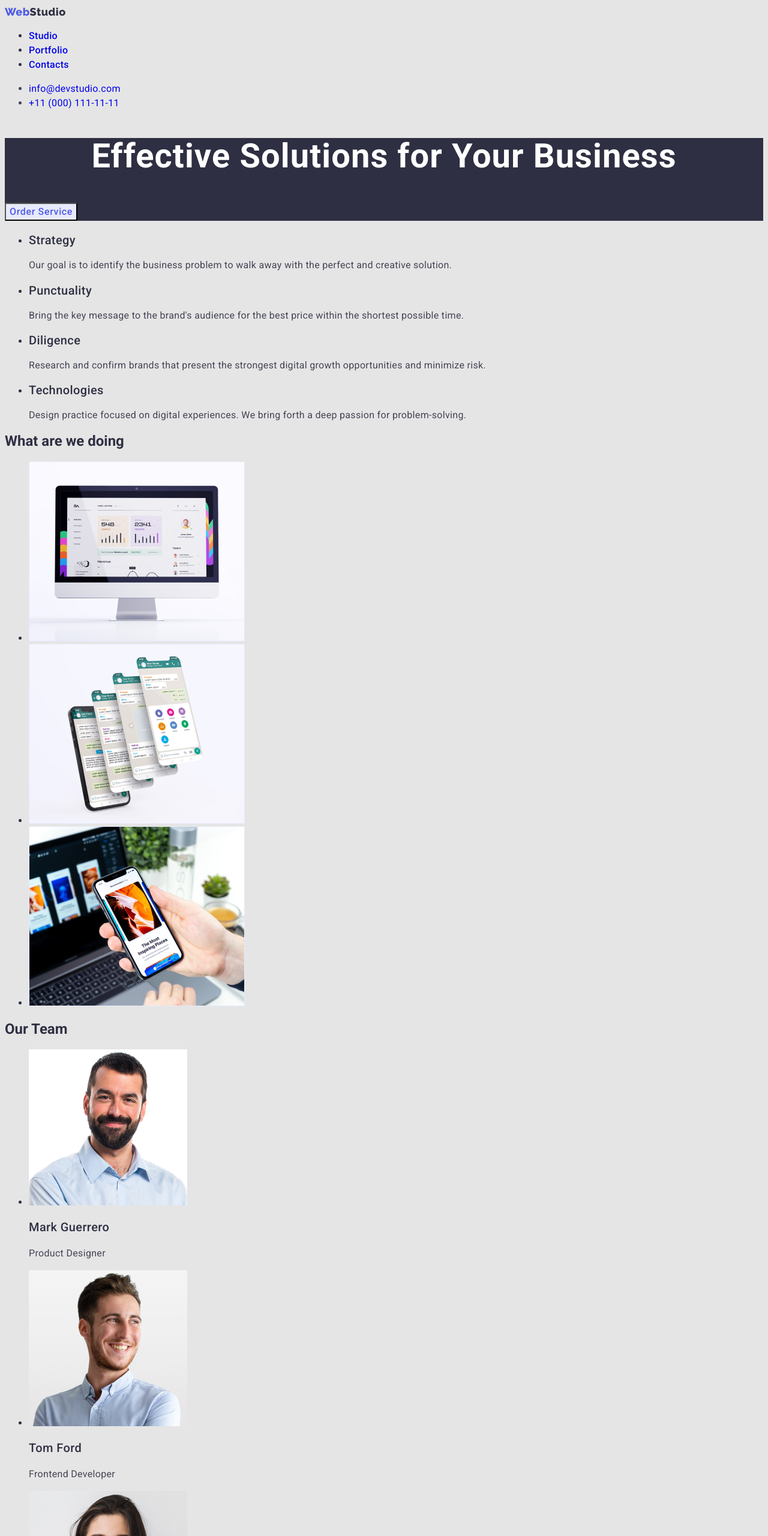
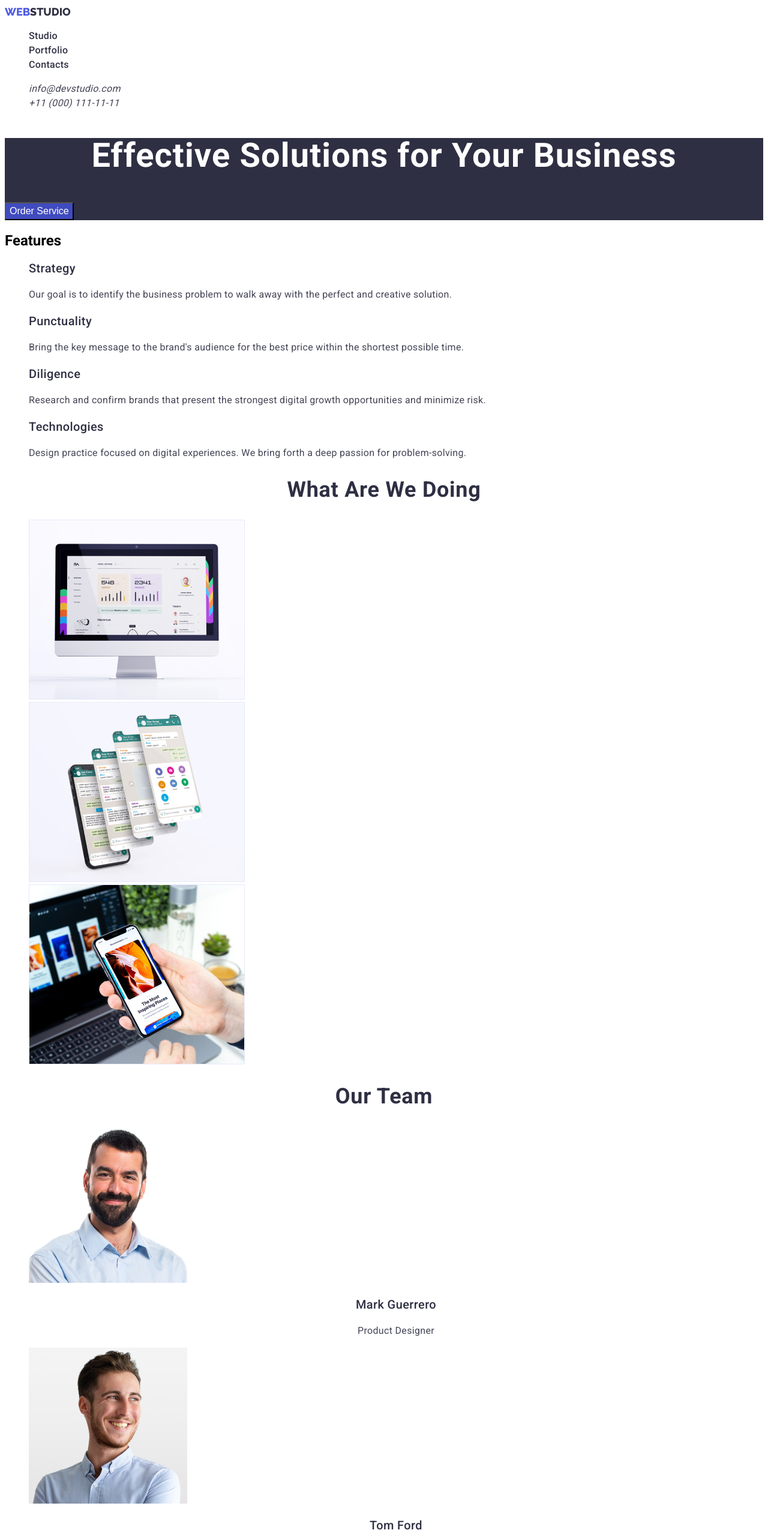
Before and after one commit to Mike130693/goit-markup-hw-02, a plain HTML site: page index.html in a window 1280 px wide. Shown: the top 2560 px of the page at 60% size. Drawn offline with Linux system fonts and the light colour scheme.

Commit message:
update all CSS and HTML

```diff
--- a/css/styles.css
+++ b/css/styles.css
@@ -1,173 +1,185 @@
+:root {
+  --main-color: #2e2f42;
+  --second-txt-color: #434455;
+  --portfolio-btn-main-color: #f4f4fd;
+  --portfolio-btn-txt-color: #4d5ae5;
+  --studio-btn-color: #4d5ae5;
+  --studio-btn-txt-color: #ffff;
+  --background-btn-color: #404bbf;
+  --hero-footer-background-color: #2e2f42;
+}
+
 body {
   font-family: "Roboto", sans-serif;
-  color:#2E2F42;
-  background: #e5e5e5;
+  background-color: var(--studio-btn-txt-color);
 }
-.link:hover,
-.link:focus {
-  color: #404bbf;
+.lists {
+  list-style: none;
 }
-/*---HEADER---*/
-.header .navigation .mail-tel {
-  list-style-type: none;
+.link {
+  text-decoration: none;
 }
+/*---------HEADER--------*/
 .logo {
   font-family: "Raleway", sans-serif;
+  font-style: normal;
   font-weight: 800;
   font-size: 18px;
   line-height: 1.33;
-  letter-spacing: 0.03em;
-  color: #2e2f42;
-  text-decoration: none;
+  color: var(--main-color);
 }
 .logo-web {
+  font-family: "Raleway", sans-serif;
+  font-style: normal;
+  font-weight: 800;
+  font-size: 18px;
+  line-height: 1.33;
   color: #4d5ae5;
 }
-.menu {
+.menu-item {
   font-weight: 500;
   font-size: 16px;
   line-height: 1.5;
   letter-spacing: 0.02em;
-  color: #2e2f42;
-  text-decoration: none;
+  color: var(--main-color);
 }
-.address {
-  font-style: normal;
-}
-.mail-tel {
+.menu-txt {
+  font-weight: 500;
   font-size: 16px;
   line-height: 1.5;
   letter-spacing: 0.02em;
-  text-decoration: none;
-  color: #434455;
+  color: var(--main-color);
 }
-/*---/HEADER---*/
-/*---HERO---*/
+.contacts {
+  font-weight: 400;
+  font-size: 16px;
+  line-height: 1.5;
+  letter-spacing: 0.02em;
+  color: var(--second-txt-color);
+}
+/*---------HERO--------*/
 .hero {
-  background: #2e2f42;
+  background-color: var(--hero-footer-background-color);
 }
 .main-title {
+  font-weight: 700;
   font-size: 56px;
-  line-height: 1.1;
+  line-height: 1.07;
   text-align: center;
   letter-spacing: 0.02em;
-  color: #ffffff;
+  color: var(--studio-btn-txt-color);
 }
-.button .hero {
-  font-family: "Roboto";
+.main-btn {
   font-weight: 500;
-  background: #4d5ae5;
   font-size: 16px;
   line-height: 1.5;
-  letter-spacing: 0.04em;
-  color: #ffffff;
-  cursor: pointer;
+  background-color: var(--studio-btn-color);
+  color: var(--studio-btn-txt-color);
 }
-.button {
-  font-family: "Roboto";
-  font-weight: 500;
-  background: #e7e9fc;
-  font-size: 16px;
-  line-height: 1.5;
-  letter-spacing: 0.04em;
-  color: #4d5ae5;
-  cursor: pointer;
+.main-btn,
+.portfolio-btn:hover {
+  background: var(--background-btn-color);
 }
-/*---/HERO---*/
-/*---FEATURES---*/
-.portfolio-navigation button:hover,
-.portfolio-navigation button:focus,
-.hero button:hover,
-.hero button:focus {
-  background-color: #404bbf;
-  color: #ffffff;
+.main-btn,
+.portfolio-btn:focus {
+  background: var(--background-btn-color);
 }
-.features-list .projects-list .team-list .portfolio-navigation .portfolio-list {
-  list-style-type: none;
-}
-.link {
-  text-decoration: none;
-}
-.visually {
-  position: absolute;
-  white-space: nowrap;
-  width: 1px;
-  height: 1px;
-  overflow: hidden;
-  border: 0;
-  padding: 0;
-  clip: rect(0 0 0 0);
-  clip-path: inset(50%);
-  margin: -1px;
-}
+/*---------FEATURES--------*/
 .features-title {
   font-weight: 500;
   font-size: 20px;
   line-height: 1.2;
   letter-spacing: 0.02em;
-  color: #2e2f42;
+  color: var(--main-color);
 }
 .features-txt {
+  font-weight: 400;
   font-size: 16px;
-  line-height: 1.2;
+  line-height: 1.5;
   letter-spacing: 0.02em;
-  color: #434455;
+  color: var(--second-txt-color);
 }
-/*---/FEATURES---*/
-/*---PROJECTS & TEAM---*/
-.projects .team {
+/*---------PROJECTS--------*/
+.project-title {
+  font-weight: 700;
   font-size: 36px;
-  line-height: 1.1;
+  line-height: 1.11;
+  text-align: center;
   letter-spacing: 0.02em;
+  text-transform: capitalize;
+  color: var(--main-color);
+}
+/*---------TEAM--------*/
+.team-title {
+  font-weight: 700;
+  font-size: 36px;
+  line-height: 1.11;
   text-align: center;
+  letter-spacing: 0.02em;
   text-transform: capitalize;
-  color: #2e2f42;
+  color: var(--main-color);
 }
-.name {
+.team-name {
   font-weight: 500;
   font-size: 20px;
   line-height: 1.2;
+  text-align: center;
   letter-spacing: 0.02em;
-  color: #2e2f42;
+  color: var(--main-color);
 }
-.txt {
+.job {
+  font-weight: 400;
   font-size: 16px;
   line-height: 1.5;
+  text-align: center;
   letter-spacing: 0.02em;
-  color: #434455;
+  color: var(--second-txt-color);
 }
-/*---/PROJECTS & TEAM---*/
-/*---FOOTER---*/
+/*---------FOOTER--------*/
 .footer {
-  background-color: #2e2f42;
+  background-color: var(--hero-footer-background-color);
 }
-.logo-footer {
+.footer-logo {
   font-family: "Raleway", sans-serif;
+  font-style: normal;
   font-weight: 800;
   font-size: 18px;
-  line-height: 1.3;
+  line-height: 1.16;
+  align-items: center;
   letter-spacing: 0.03em;
-  text-decoration: none;
+  text-transform: uppercase;
   color: #f4f4fd;
 }
 .footer-txt {
+  font-weight: 400;
   font-size: 16px;
   line-height: 1.5;
   letter-spacing: 0.02em;
   color: #e7e9fc;
 }
-/*---/FOOTER---*/
-/*---PORTFOLIO---*/
+/*---------PORTFOLIO--------*/
+.portfolio-btn {
+  font-weight: 500;
+  font-size: 16px;
+  line-height: 1.5;
+  display: flex;
+  align-items: center;
+  text-align: center;
+  letter-spacing: 0.04em;
+  background-color: var(--portfolio-btn-color);
+  color: var(--portfolio-btn-txt-color);
+}
 .portfolio-title {
-  font-weight: 600;
+  font-weight: 500;
   font-size: 20px;
   line-height: 1.2;
   letter-spacing: 0.02em;
+  color: var(--main-color);
 }
 .portfolio-txt {
+  font-weight: 400;
   font-size: 16px;
   line-height: 1.5;
   letter-spacing: 0.02em;
-  color: var(--color-page);
+  color: var(--second-txt-color);
 }
-/*---/PORTFOLIO---*/
--- a/index.html
+++ b/index.html
@@ -7,34 +7,39 @@
     <link rel="preconnect" href="https://fonts.googleapis.com" />
     <link rel="preconnect" href="https://fonts.gstatic.com" crossorigin />
     <link
-      href="https://fonts.googleapis.com/css2?family=Raleway:wght@800&family=Roboto:wght@400;500;700&display=swap"
-      rel="stylesheet"/>
+      href="https://fonts.googleapis.com/css2?family=Raleway:wght@800&family=Roboto:wght@400;500;700;900&display=swap"
+      rel="stylesheet"
+    />
     <link rel="stylesheet" href="./css/styles.css" />
     <title>Home Work</title>
   </head>
   <body>
     <!--HEADER-->
     <header class="header">
-      <nav class="navigation">
-        <a class="logo" href="./index.html"
-          ><span class="logo-web">Web</span>Studio</a
+        <nav class="navigation">
+        <a href="./index.html" class="logo link">
+          <span class="logo-web">WEB</span>STUDIO</a
         >
-        <ul class="menu">
+        <ul class="menu lists">
+          <li class="menu-item">
+            <a class="menu-txt link" href="./index.html">Studio</a>
+          </li>
+          <li class="menu-item">
+            <a class="menu-txt link" href="./portfolio.html">Portfolio</a>
+          </li>
+          <li class="menu-item"><a class="menu-txt link" href="/">Contacts</a></li>
+        </ul>
+      </nav>
+      <address>
+        <ul class="mail-tel lists">
           <li>
-            <a class="link" href="./index.html">Studio</a>
+            <a class="link contacts" href="mailto:info@devstudio.com"
+              >info@devstudio.com</a
+            >
           </li>
           <li>
-            <a class="link" href="./portfolio.html">Portfolio</a>
+            <a class="link contacts" href="tel:+110001111111">+11 (000) 111-11-11</a>
           </li>
-          <li>
-            <a class="link" href="Contacts">Contacts</a>
-          </li>
-        </ul>
-      </nav>
-      <address class="address">
-        <ul class="mail-tel">
-          <li class="mail"><a class="link" href="mailto:info@devstudio.com">info@devstudio.com</a></li>
-          <li class="tel"><a class="link" href="tel:+110001111111">+11 (000) 111-11-11</a></li>
         </ul>
       </address>
     </header>
@@ -44,13 +49,13 @@
       <!--HERO-->
       <section class="hero">
         <h1 class="main-title">Effective Solutions for Your Business</h1>
-        <button class="button" type="button"><span class="button-txt">Order Service</span></button>
+        <button class="main-btn" type="button">Order Service</button>
       </section>
       <!--/HERO-->
       <!--FEATURES-->
       <section class="features">
         <h2 class="visually">Features</h2>
-        <ul class="fetures-list">
+        <ul class="fetures-list lists">
           <li>
             <h3 class="features-title">Strategy</h3>
             <p class="features-txt">
@@ -85,8 +90,8 @@
       <!--PROJECTS-->
       <section class="projects">
         <h2 class="project-title">What are we doing</h2>
-        <ul class="projects-list">
-          <li>
+        <ul class="projects-list lists">
+          <li class="img">
             <img
               src="./images/monitor.jpg"
               alt="monitor"
@@ -94,7 +99,7 @@
               height="300"
             />
           </li>
-          <li>
+          <li class="img">
             <img
               src="./images/telephones.jpg"
               alt="telephones"
@@ -102,7 +107,7 @@
               height="300"
             />
           </li>
-          <li>
+          <li class="img">
             <img
               src="./images/telephonandnote.jpg"
               alt="telephone_and_monitor"
@@ -116,16 +121,16 @@
       <!--TEAM-->
       <section class="team">
         <h2 class="team-title">Our Team</h2>
-        <ul class="team-list">
-          <li class="product-designer">
+        <ul class="team-list lists">
+          <li>
             <img
               src="./images/imgboroda.jpg"
               alt="Mark Guerrero"
               width="264"
               height="260"
             />
-            <h3 class="name">Mark Guerrero</h3>
-            <p class="txt">Product Designer</p>
+            <h3 class="team-name">Mark Guerrero</h3>
+            <p class="job">Product Designer</p>
           </li>
           <li>
             <img
@@ -134,8 +139,8 @@
               width="264"
               height="260"
             />
-            <h3 class="name">Tom Ford</h3>
-            <p class="txt">Frontend Developer</p>
+            <h3 class="team-name">Tom Ford</h3>
+            <p class="job">Frontend Developer</p>
           </li>
           <li>
             <img
@@ -144,8 +149,8 @@
               width="264"
               height="260"
             />
-            <h3 class="name">Camila Garcia</h3>
-            <p class="txt">Marketing</p>
+            <h3 class="team-name">Camila Garcia</h3>
+            <p class="job">Marketing</p>
           </li>
           <li>
             <img
@@ -154,8 +159,8 @@
               width="264"
               height="260"
             />
-            <h3 class="name">Daniel Wilson</h3>
-            <p class="txt">UI Designer</p>
+            <h3 class="team-name">Daniel Wilson</h3>
+            <p class="job">UI Designer</p>
           </li>
         </ul>
       </section>
@@ -164,7 +169,9 @@
     <!--/MAIN-->
     <!--FOOTER-->
     <footer class="footer">
-      <a class="logo-footer" href="./index.html"><span class="logo-web">Web</span>Studio</a>
+      <a class="footer-logo link" href="./index.html"
+        ><span class="logo-web">WEB</span>STUDIO</a
+      >
       <p class="footer-txt">
         Increase the flow of customers and sales for your business with digital
         marketing & growth solutions.
```
Also changed, not shown: portfolio.html (+37 -30 lines), images/img_portfolio_1.jpg, images/img_portfolio_2.jpg, images/img_portfolio_3.jpg, images/img_portfolio_4.jpg, images/img_portfolio_5.jpg, images/img_portfolio_6.jpg, images/img_portfolio_7.jpg, images/img_portfolio_8.jpg, images/img_portfolio_9.jpg.
